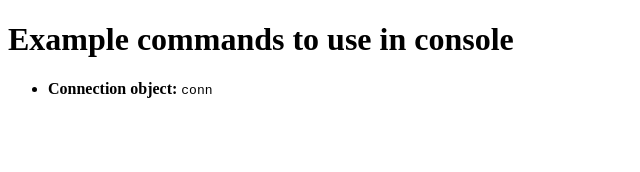
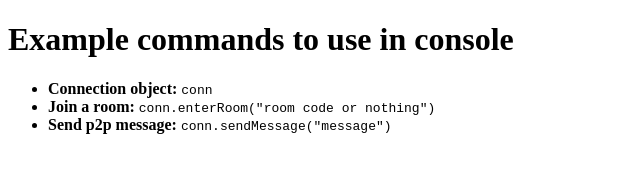
Before and after one commit to spitzerUH/distributed_systems, a website built with Parcel: page clients/index.html in a window 1280 px wide. Shown: the whole page, without its empty margins (0-640 px from the left). Built offline with nearby package versions, Linux system fonts and the light colour scheme; no server answers.

Commit message:
Example commands in page

```diff
--- a/clients/index.html
+++ b/clients/index.html
@@ -11,6 +11,8 @@
 
     <ul>
         <li><strong>Connection object:</strong> <code>conn</code></li>
+        <li><strong>Join a room:</strong> <code>conn.enterRoom("room code or nothing")</code></li>
+        <li><strong>Send p2p message:</strong> <code>conn.sendMessage("message")</code></li>
     </ul>
 </body>
 </html>
```
